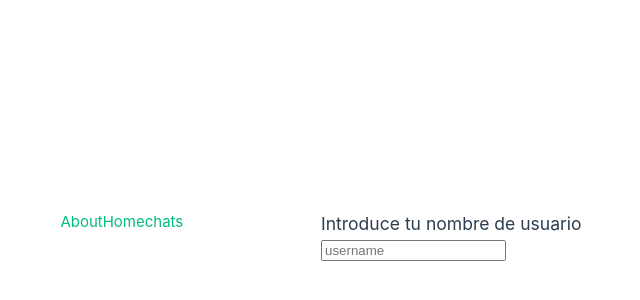
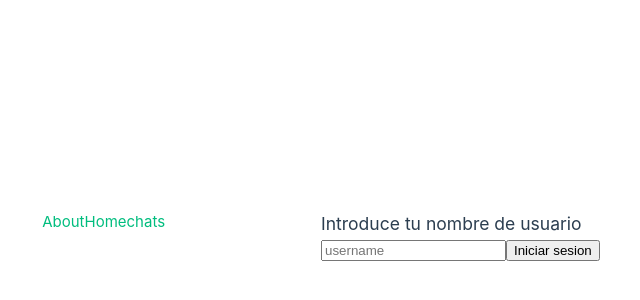
Before and after one commit to DannielNavas/vue-router, a Vue app: page / in a window 1280 px wide. Shown: the part 164-464 px from the top of the page, without its empty margins (319-959 px from the left). Built offline with nearby package versions, Linux system fonts and the light colour scheme.

Commit message:
✨ useRouter

```diff
--- a/src/views/HomeView.vue
+++ b/src/views/HomeView.vue
@@ -1,14 +1,22 @@
 <script setup>
 import { ref } from 'vue';
+import { useRouter } from 'vue-router';
+
+const router = useRouter();
 
 const username = ref('');
 
-
+const iniciar = () => {
+    router.push(
+        '/chats',
+    );
+};
 </script>
 
 <template>
   <main>
     <h3>Introduce tu nombre de usuario {{ username }}</h3>
     <input type="text" placeholder="username" v-model="username">
+    <button @click="iniciar">Iniciar sesion</button>
   </main>
 </template>
```
